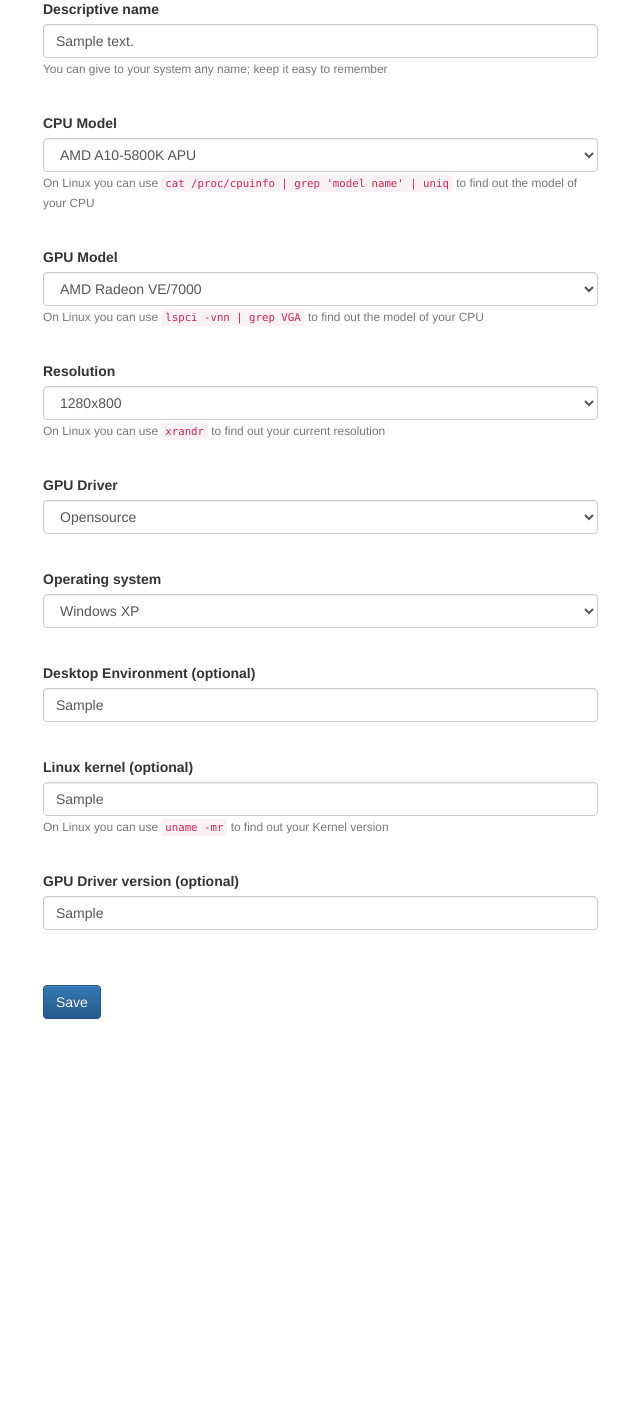
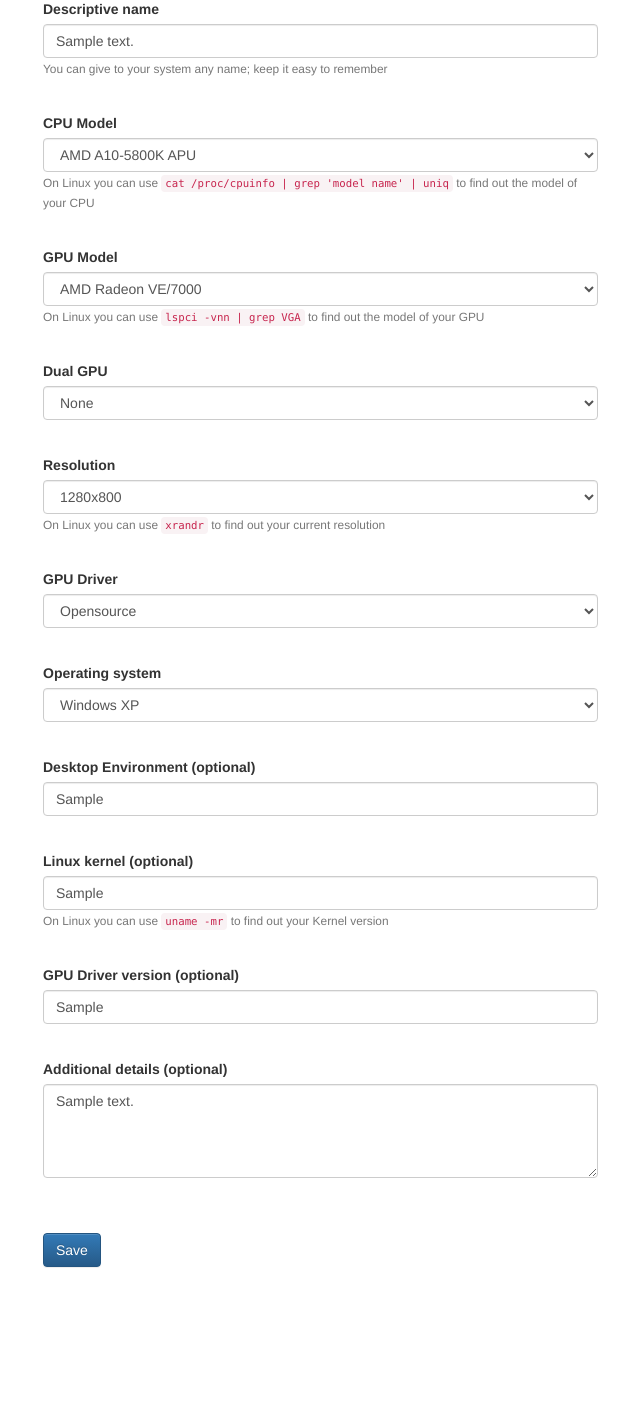
Before and after one commit to wbasile/Open-Game-Benchmarks, a Django app: page /system_edit/1 in a window 1280 px wide. Shown: the part 204-1622 px from the top of the page, without its empty margins (27-667 px from the left). Run offline with Django 3.2, Linux system fonts and the light colour scheme; a user stored in the database is signed in; tables that the repository leaves empty hold one stand-in row (values such as "Sample post"); parts of the project's set-up code (start-up, migrations or seed data) failed here and were passed over; some libraries are stand-ins or nearby versions.

Commit message:
added dual gpu option

```diff
--- a/lgbdb/forms.py
+++ b/lgbdb/forms.py
@@ -15,7 +15,6 @@
 def check_voglperf_format(lines):
     # check the length of the file
     if len(lines) <= 1: return False
-    #~ print "Length OK"
 
     # check the format of the header
     ## example:  Dec 22 13:38:47 - isaac.x64
@@ -31,13 +30,11 @@
         except:
             return False
 
-    #~ print "Lines OK"
     return True
 
 
 def check_fraps_format(lines):
     if len(lines) <= 1: return False
-    #~ print "Length OK"
 
     if lines[0].strip() == "FPS":
         return True
@@ -46,7 +43,6 @@
 
 def check_glxosd_format(lines):
     if len(lines) <= 1: return False
-    #~ print "Length OK"
 
     for line in lines:
 
@@ -97,7 +93,6 @@
     return fps
 
 
-
 # given a fraps file, returns the timings
 def parse_fraps_to_fps(lines):
     fps = [int(x) for x in lines[1:]]
@@ -112,7 +107,7 @@
 
     frames = []
     for i in range(1,len(timings)):
-        frames += [(timings[i] - timings[i-1])/1000000.0]
+        frames += [(timings[i] - timings[i-1])/1000000.0] # yes, glxosd uses nanoseconds
 
     # calculate fps from the timings
     timecounter = 0
@@ -150,14 +145,14 @@
 
 
 
+# a simple form, that holds the logic to process the uploaded timings file
 class BenchmarkAddForm(forms.ModelForm):
 
     class Meta:
         model = Benchmark
 
         fields = [  "game", "frames_file" ,"additional_notes", "game_quality_preset"]
-        widgets = {'additional_notes': forms.Textarea(attrs={'cols': 80, 'rows': 10,"placeholder":"Comments about the benchmark. For example 'start of level 2', 'final boss', 'windowed mode'"})}
-
+        widgets = {'additional_notes': forms.Textarea(attrs={'cols': 80, 'rows': 10,"placeholder":"Comments about the benchmark. For example 'Antialias 8X', start of level 2', 'final boss', 'windowed mode'"})}
 
 
     # this allows this form to receive a user object as a constructor parameter
@@ -273,6 +268,7 @@
 
         self.instance.cpu_model = us.cpu_model
         self.instance.gpu_model = us.gpu_model
+        self.instance.dual_gpu = us.dual_gpu
         self.instance.resolution = us.resolution
         self.instance.driver = us.driver
         self.instance.operating_system = us.operating_system
@@ -299,17 +295,23 @@
 
         super(BenchmarkEditForm, self).__init__(*args, **kwargs)
 
+        # make sure that the use does not edit FPS data
         for f in ['fps_min','fps_avg', 'fps_std', 'fps_max','fps_median', 'fps_1st_quartile','fps_3rd_quartile','length_seconds']:
             self.fields[f].widget.attrs['readonly'] = True
+            self.fields[f].label = self.fields[f].label.replace("Fps", "FPS")
 
         # specify field order here
-        self.order_fields([ "game", "game_quality_preset" ,"resolution",'fps_avg','fps_std', 'fps_min', "fps_1st_quartile", "fps_median","fps_3rd_quartile", 'fps_max','length_seconds',"cpu_model", "gpu_model","driver","gpu_driver_version", "operating_system","desktop_environment", "kernel", "additional_notes"])
+        self.order_fields([ "game", "game_quality_preset" ,"resolution",'fps_avg','fps_std', 'fps_min', "fps_1st_quartile", "fps_median","fps_3rd_quartile", 'fps_max','length_seconds',"cpu_model", "gpu_model","dual_gpu","driver","gpu_driver_version", "operating_system","desktop_environment", "kernel", "additional_notes"])
+
+        #TODO: correct capitalization here
+        # correct capitalization fro acronyms
+        self.fields['cpu_model'].label = "CPU Model"
+        self.fields['gpu_model'].label = "GPU Model"
+        self.fields['dual_gpu'].label = "Dual GPU"
 
 
 
 class SystemAddEditForm(forms.ModelForm):
-
-    #~ stuff = forms.ChoiceField( [('a','A'),('b','B')], widget = forms.Select(attrs = {'onclick' : "alert('foo !');"}))
 
     class Meta:
         model = System
@@ -318,12 +320,12 @@
 
         widgets =   {
                     'descriptive_name': forms.TextInput(attrs={'placeholder': "ex. Gaming desktop, Laptop"}),
-                    #~ 'linux_distribution': forms.TextInput(attrs={'placeholder': "ex. Ubuntu, Arch, Mint"}),
-                    #~ 'window_manager': forms.TextInput(attrs={'placeholder': "ex. KWin, Marco"}),
                     'desktop_environment': forms.TextInput(attrs={'placeholder': "ex. KDE, GNOME, Cinnamon, Aero (for Windows)"}),
                     'kernel': forms.TextInput(attrs={'placeholder': "ex. x86_64 Linux 3.16.0-38-generic"}),
                     'gpu_driver_version': forms.TextInput(attrs={'placeholder': "ex. NVidia 361.18"}),
+                    'additional_details': forms.Textarea(attrs={'cols': 80, 'rows': 4,"placeholder":"Details about the system. For example CPU/GPU overclock, RAM, quadruple monitor"}),
                     }
+
 
 
     # this constructor allows this form to receive a user object as a constructor parameter
@@ -336,13 +338,15 @@
         self.fields["desktop_environment"].label = "Desktop Environment (optional)"
         self.fields["kernel"].label = "Linux kernel (optional)"
         self.fields["gpu_driver_version"].label = "GPU Driver version (optional)"
+        self.fields["additional_details"].label = "Additional details (optional)"
 
         self.fields['descriptive_name'].help_text = "You can give to your system any name; keep it easy to remember"
         self.fields['cpu_model'].help_text = "On Linux you can use <code>cat /proc/cpuinfo | grep 'model name' | uniq</code> to find out the model of your CPU"
-        self.fields['gpu_model'].help_text = "On Linux you can use <code>lspci -vnn | grep VGA</code> to find out the model of your CPU"
+        self.fields['gpu_model'].help_text = "On Linux you can use <code>lspci -vnn | grep VGA</code> to find out the model of your GPU"
         self.fields['resolution'].help_text = "On Linux you can use <code>xrandr</code> to find out your current resolution"
         self.fields['kernel'].help_text = "On Linux you can use <code>uname -mr</code> to find out your Kernel version"
 
         # correct capitalization fro acronyms
         self.fields['cpu_model'].label = "CPU Model"
         self.fields['gpu_model'].label = "GPU Model"
+        self.fields['dual_gpu'].label = "Dual GPU"
--- a/lgbdb/templates/about.html
+++ b/lgbdb/templates/about.html
@@ -7,7 +7,7 @@
 
 <h1>How to create and upload your benchmarks</h1>
 
-<h3>Remeber to turn <b>VSync off</b></h3>
+<h3>Remember to turn <b>VSync off</b></h3>
 
 <div class="container">
     <h2>Linux</h2>
--- a/lgbdb/templates/benchmark_add.html
+++ b/lgbdb/templates/benchmark_add.html
@@ -5,7 +5,7 @@
 {% block content %}
 
 <h2>{{ title }}</h2>
-<h3>Remeber to turn <b>VSync off</b></h3>
+<h3>Remember to turn <b>VSync off</b></h3>
 
 <form enctype="multipart/form-data" method="POST" action="">
     {% csrf_token %}
--- a/lgbdb/templates/benchmark_detail.html
+++ b/lgbdb/templates/benchmark_detail.html
@@ -68,6 +68,9 @@
                     <th>GPU</th><td>{{ object.gpu_model }}</td>
                 </tr>
                 <tr>
+                    <th>Dual GPU</th><td>{{ object.dual_gpu }}</td>
+                </tr>
+                <tr>
                     <th>Driver</th><td>{{ object.driver }}</td>
                 </tr>
                 <tr>
--- a/lgbdb/views.py
+++ b/lgbdb/views.py
@@ -28,11 +28,12 @@
 
 
 
+# the home page / landing page
+# it contains a list of the latest benchmarks, a news panel and a statistics panel
+def home(request):
 
 
-
-def home(request):
-
+    # compute some statistics; TODO: add more!
     num_users = User.objects.count()
     num_games = Game.objects.count()
     num_benchmarks = Benchmark.objects.count()
@@ -51,7 +52,7 @@
         most_popular_game = None
 
 
-
+    # list of the most recently submitted 5 benchmarks
     if Benchmark.objects.count() > 0:
         recent_benchmarks = Benchmark.objects.all().order_by('-upload_date')[0:5]
     else:
@@ -66,25 +67,62 @@
         'benchmarks_table' : recent_benchmarks,
     }
 
-
     return render(request, "home.html", context)
 
 
 
-
+# a simple help and about page; the entire thing is done in the template at the moment
 def about(request):
     return render(request, "about.html", {})
 
 
-
+# a page to display when the user tries to see benchmarks for a game that does not have any
 def GameNoBenchmark(request):
     return render(request, "no_benchmark.html", {})
 
 
 
+# create a simple filter for Games
+class GameFilter(django_filters.FilterSet):
 
+    # free text search
+    # TODO: implement autocomplete/typing suggestions
+    title = django_filters.CharFilter(lookup_type='icontains')
+
+    # a field to choose which subset of games we will display
+    SHOW_CHOICES = (
+                    (0, 'Show all games'),
+                    (1, 'Show games with benchmarks'),
+                    (2, 'Show games without benchmarks'),
+                    )
+
+    show = django_filters.MethodFilter(action="my_custom_filter",widget=forms.Select(choices=SHOW_CHOICES))
+
+
+    class Meta:
+        model = Game
+
+        # these fields work even if the relative fields are hidden (excluded in the table)
+        fields = ["title", "show"]
+
+
+    # a function called by the "show" filter field, to generate a queryset based on a  given value
+    def my_custom_filter(self, queryset, value):
+
+        if value == "1":
+            return queryset.annotate(num_benchmarks=Count('benchmark')).filter(num_benchmarks__gt=0)
+        elif value == "2":
+            return queryset.annotate(num_benchmarks=Count('benchmark')).filter(num_benchmarks=0)
+        else:
+            return queryset
+
+
+
+
+# a django-tables2 table, used in the Game List Page
 class GameTable(tables.Table):
 
+    # two custom columns, with values computed on the fly (server-side)
     num_benchmarks = tables.Column(verbose_name="Num benchmarks",empty_values=(), orderable=True)
     steamdb_link = tables.Column(verbose_name="",empty_values=(), orderable=False)
 
@@ -103,11 +141,7 @@
             return str(value)
 
 
-    #~ def render_steam_appid(self, value):
-        #~ return unicode(value)
-        #~ return mark_safe('<a target="_blank" href="http://steamdb.info/app/' + str(value) + '/" >' + str(value) + '</a>')
-
-
+    # for the game title column, display a thumbnail of the game, and make it link to the Benchmark Table Page (filtered for that game)
     def render_title(self,record):
         img_url = "https://steamcdn-a.akamaihd.net/steam/apps/"+str(record.steam_appid)+"/capsule_sm_120.jpg"
 
@@ -119,42 +153,12 @@
             return mark_safe('<a href="/no_benchmark">' + '<img src="%s" />' % escape(img_url) + " " + unicode(record.title)+"</a>")
 
 
+    # a simple link to steamdb.info
     def render_steamdb_link(self, record):
         value = record.steam_appid
 
         return mark_safe('<a target="_blank" class="btn btn-xs btn-danger" href="http://steamdb.info/app/' + str(value) + '/" >SteamDB</a>')
 
-
-
-# create a simple filter
-class GameFilter(django_filters.FilterSet):
-
-    title = django_filters.CharFilter(lookup_type='icontains')
-
-    SHOW_CHOICES = (
-                    (0, 'Show all games'),
-                    (1, 'Show games with benchmarks'),
-                    (2, 'Show games without benchmarks'),
-                    )
-
-    show = django_filters.MethodFilter(action="my_custom_filter",widget=forms.Select(choices=SHOW_CHOICES))
-
-
-    class Meta:
-        model = Game
-
-        # these fields work even if the relative fields are hidden (excluded in the table)
-        fields = ["title", "show"]
-
-
-    def my_custom_filter(self, queryset, value):
-
-        if value == "1":
-            return queryset.annotate(num_benchmarks=Count('benchmark')).filter(num_benchmarks__gt=0)
-        elif value == "2":
-            return queryset.annotate(num_benchmarks=Count('benchmark')).filter(num_benchmarks=0)
-        else:
-            return queryset
 
 
 # a view that combines table and filters
@@ -166,8 +170,6 @@
         return Game.objects.all()
 
     def get_context_data(self, **kwargs):
-
-
         context = super(GameListView, self).get_context_data(**kwargs)
         filter = GameFilter(self.request.GET, queryset=self.get_queryset(**kwargs))
 
@@ -179,18 +181,18 @@
         filter.form.fields['show'].help_text = ""
 
 
-        # intercept the case in which we are trying to sort by num_benchmarks, which is not a field of the Game model
+        # intercept the case in which we are trying to sort by num_benchmarks, which is not a field of the Game model (so it would give an error)
         if self.request.GET.get('sort',None) == "num_benchmarks":
+
+            # remove the "sort by num benchmarks" in the GET dictionary
             nr = self.request.GET.copy()
-
             arg = nr.pop("sort")[0]
-
             self.request.GET = nr
 
             #  modify the filtered queryset by sorting it manually, using the annotate function
             new_qs = filter.qs.annotate(num_benchmarks=Count('benchmark')).order_by('-num_benchmarks')
+            table = GameTable(new_qs)
 
-            table = GameTable(new_qs)
         else:
             table = GameTable(filter.qs)
 
@@ -205,9 +207,8 @@
 
 
 
-ANY_CHOICE = ('', '---------'),
 
-# create a simple filter
+# create a filter for Benchmarks
 class BenchmarkFilter(django_filters.FilterSet):
 
     class Meta:
@@ -222,31 +223,32 @@
     def __init__(self, *args, **kwargs):
         super(BenchmarkFilter, self).__init__(*args, **kwargs)
 
+        # limit the possible choices in the filter to the items that are in the benchmark list, plus an "any" choice
+        # for example, limit the choices in "Game" only to the game that have at least one benchmark
 
-        # limit the possible choices in the filter to the items that are in the benchmark list, plus an "any" choice
-
+        ANY_CHOICE = ('', '---------'),
 
         for field_name in BenchmarkFilter.Meta.fields:
             # limit the multiple choice for the MultipleChoice (text) fields
             if 'choices' in self.filters[field_name].extra.keys():
-
                 choice_set = sorted(set([i[0] for i in Benchmark.objects.values_list(field_name)]))
                 self.filters[field_name].extra['choices'] = ANY_CHOICE + tuple(zip(choice_set,choice_set))
-
 
             # setting the multiple choice for Games is a bit more complicated, because it's a Foreign key
             elif 'queryset' in self.filters[field_name].extra.keys() and field_name == 'game':
                 query_id_set = set([i[0] for i in Benchmark.objects.values_list(field_name)])
                 self.filters[field_name].extra['queryset'] = Game.objects.filter(pk__in=query_id_set)
 
-        # correct capitalization
+        # correct capitalization in the labels
         self.filters['cpu_model'].label = "CPU Model"
         self.filters['gpu_model'].label = "GPU Model"
 
 
 
+# a django-tables2 table, used in the Benchmark Table Page
 class BenchmarkTable(tables.Table):
 
+    # two custom columns: a button that links to that benchmark detail page, and the Interquartile Range
     benchmark_detail = tables.Column(verbose_name="",empty_values=(), orderable=False)
     IQR = tables.Column(verbose_name="IQR",empty_values=(), orderable=False)
 
@@ -266,6 +268,7 @@
         # TODO: move here the formatting of IQR heading (with the info popover); now it is a hack in the template
 
 
+    # image thumbnail in the game field
     def render_game(self, value):
         img_url = "https://steamcdn-a.akamaihd.net/steam/apps/"+str(value.steam_appid)+"/capsule_sm_120.jpg"
         return mark_safe('<a href="/benchmark_table/?game=' + str(value.pk) + '" >' + '<img src="%s" /><br>' % escape(img_url) + " " + unicode(value.title)+"</a>")
@@ -295,7 +298,7 @@
 
 
 
-# a view that combines table and filters
+# a view that combines table and filter
 class BenchmarkTableView(TemplateView):
 
     template_name = 'benchmark_table.html'
@@ -309,7 +312,6 @@
 
         for f in filter.form.fields:
             filter.form.fields[f].help_text = ""
-
 
         table = BenchmarkTable(filter.qs)
         RequestConfig(self.request).configure(table)
@@ -336,7 +338,7 @@
 
 
 
-
+# bar plot with multiple benchmarks using graphos and flot
 def fps_chart_view(request):
 
     max_displayed_benchmarks = 30
@@ -354,7 +356,6 @@
         #~ iqr = q.fps_3rd_quartile-q.fps_1st_quartile
         data += [[q.fps_median,s+1 ]]
         yticks += [[s+1,set_benchmark_y_label(q)]]
-        #~ yticks += [[s+1,str(q.game)]]
 
     data_source = SimpleDataSource(data=data)
 
@@ -370,14 +371,12 @@
 
     height = len(queryset) * 60
 
-    #~ height = 6000
-
     chart = flot.BarChart(data_source,height=height, options=options_dic)
 
     return render(request, "benchmark_chart.html", {'max_bench_num':max_displayed_benchmarks,'filter': f, 'chart': chart})
 
 
-
+# benchmark fps line plot using graphos and flot
 def fps_line_chart(benchmark):
 
     if not benchmark: return None
@@ -395,22 +394,19 @@
 
 
 
-
+# a simple view to display the benchmark fps line graph and all the info of the given benchmark
 def BenchmarkDetailView(request, pk=None):
 
     benchmark = get_object_or_404(Benchmark, pk=pk)
 
     if benchmark:
 
-        #~ chart = test_flot_graph(benchmark)
-        #~ return render(request, "test_graph.html", {'fpschart': chart})
-
         chart = fps_line_chart(benchmark)
         return render(request, "benchmark_detail.html", {'object':benchmark,'fpschart': chart})
 
 
 
-
+# user profile page
 @login_required
 def profile(request):
 
@@ -423,7 +419,7 @@
 
 
 
-
+# page with form to add or edit systems
 @login_required
 def SystemAddEditView(request, pk=None):
 
@@ -436,8 +432,6 @@
         system = None
 
 
-    message = ""
-    title = ""
 
     if request.method == 'POST':
         form = SystemAddEditForm(request.POST,user=request.user, instance=system)
@@ -454,11 +448,6 @@
             # instance is an instance of System
             instance.save()
 
-            if system:
-                message = 'System "' + instance.descriptive_name + '" successfully changed'
-            else:
-                message = 'System "' + instance.descriptive_name + '" successfully added'
-
             return HttpResponseRedirect('/accounts/profile')
     else:
         form = SystemAddEditForm(user=request.user,initial={'user': request.user}, instance=system)
@@ -469,18 +458,13 @@
     else:
         title = "Add new system"
 
-
-    context = {"form":form , "title":title, "message":message}
-
+    context = {"form":form , "title":title}
 
     return render(request, "system_add_edit.html",context)
 
 
 
-
-
-
-
+# page to delete a system
 class SystemDeleteView(DeleteView):
 
     def dispatch(self, *args, **kwargs):
@@ -505,6 +489,41 @@
 
 
 
+# page with form to add or add a benchmark
+@login_required
+def BenchmarkAddView(request):
+
+    if request.method == 'POST':
+
+        form = BenchmarkAddForm(request.POST, request.FILES,user=request.user)
+
+        if form.is_valid():
+
+            # ensure that the owner of this system is the current user
+            # I don't think this is really needed
+            instance = form.save(commit=False)
+            instance.user = request.user
+            instance.save()
+
+            return HttpResponseRedirect('/accounts/profile/')
+
+    else:
+        form = BenchmarkAddForm(user=request.user,initial={'user': request.user})
+
+
+    title = "Add new benchmark"
+
+    context = {"form":form , "title":title}
+
+    template = "benchmark_add.html"
+
+    return render(request, template ,context)
+
+
+
+
+# page with form to add or edit benchmarks
+# it also contains the fps graph
 @login_required
 def BenchmarkEditView(request, pk=None):
 
@@ -541,38 +560,9 @@
 
 
 
-@login_required
-def BenchmarkAddView(request):
-
-    if request.method == 'POST':
-
-        form = BenchmarkAddForm(request.POST, request.FILES,user=request.user)
-
-        if form.is_valid():
-
-            # ensure that the owner of this system is the current user
-            # I don't think this is really needed
-            instance = form.save(commit=False)
-            instance.user = request.user
-            instance.save()
-
-            return HttpResponseRedirect('/accounts/profile/')
-
-    else:
-        form = BenchmarkAddForm(user=request.user,initial={'user': request.user})
 
 
-    title = "Add new benchmark"
-
-    context = {"form":form , "title":title}
-
-    template = "benchmark_add.html"
-
-    return render(request, template ,context)
-
-
-
-
+# page to delete a benchmark
 class BenchmarkDeleteView(DeleteView):
 
     def dispatch(self, *args, **kwargs):
--- a/linux_game_benchmarks_database/settings.py
+++ b/linux_game_benchmarks_database/settings.py
@@ -1,5 +1,5 @@
 """
-Django settings for linux_game_benchmarks_database project on Heroku. Fore more info, see:
+Django settings for this project on Heroku. Fore more info, see:
 https://github.com/heroku/heroku-django-template
 
 For more information on this file, see
--- a/update_game_db.py
+++ b/update_game_db.py
@@ -3,7 +3,9 @@
 import os
 import django
 
+# returns a dictionary in the form <steam_app_id>:<steam_app_name> for all the steam Linux games
 def get_linux_appid_dic():
+
     # read all steam appid<->names
     response = urllib2.urlopen('http://api.steampowered.com/ISteamApps/GetAppList/v2/')
     applist = json.loads(response.read())['applist']['apps']
@@ -42,7 +44,7 @@
 from lgbdb.models import Game
 
 
-
+# a list with all the appids currently in the database
 current_appid_list = []
 for g in Game.objects.values():
     current_appid_list +=[g['steam_appid']]
```
Also changed, not shown: lgbdb/models.py (+21 -10 lines), lgbdb/multiple_choice_options.py (+12 -0 lines), lgbdb/templates/benchmark_edit.html (+0 -20 lines), lgbdb/templates/system_add_edit.html (+0 -26 lines), lgbdb/migrations/0010_auto_20160201_1954.py (added), lgbdb/migrations/0011_benchmark_dual_gpu.py (added), lgbdb/migrations/0012_remove_benchmark_antialias.py (added).
